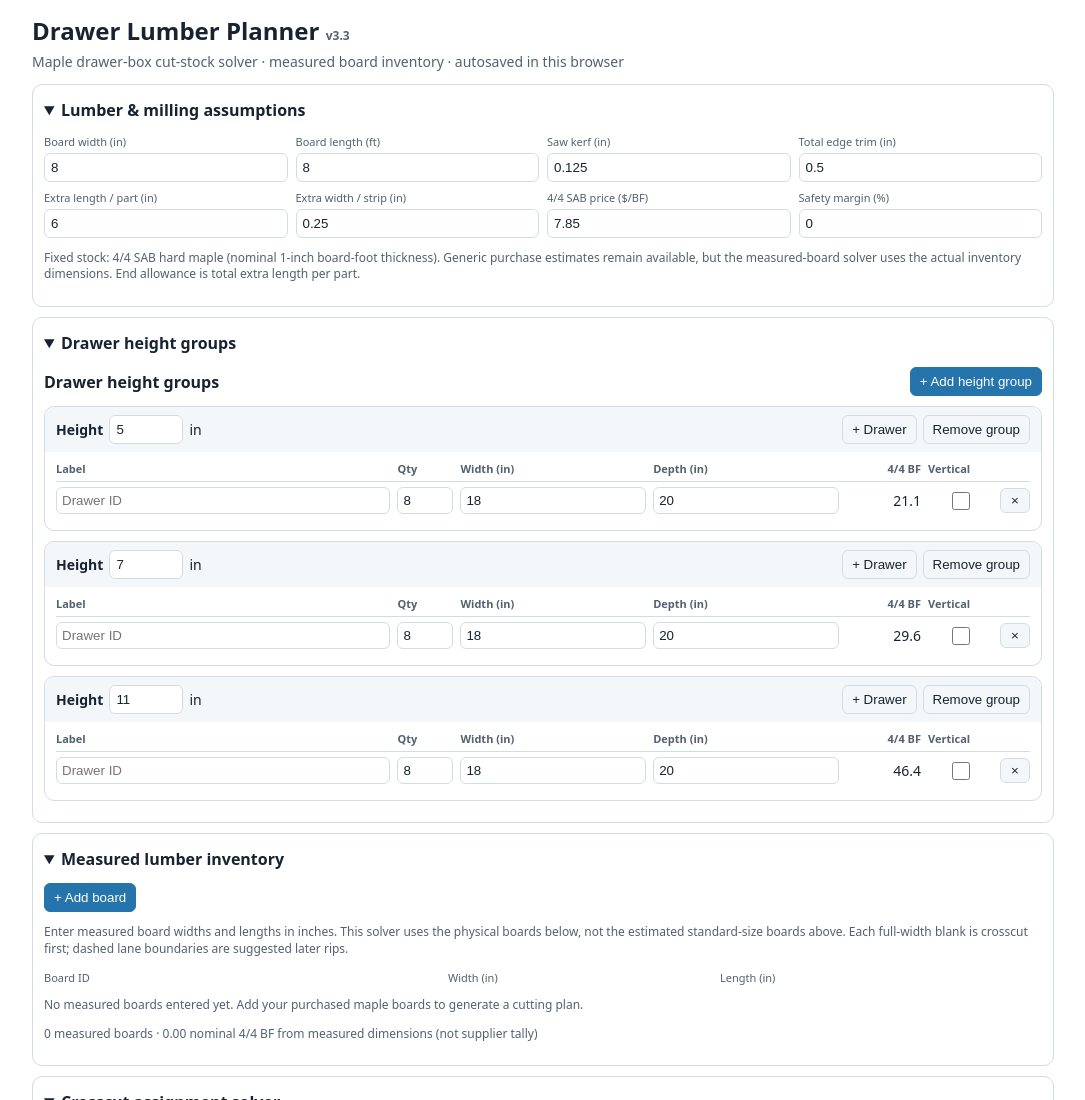
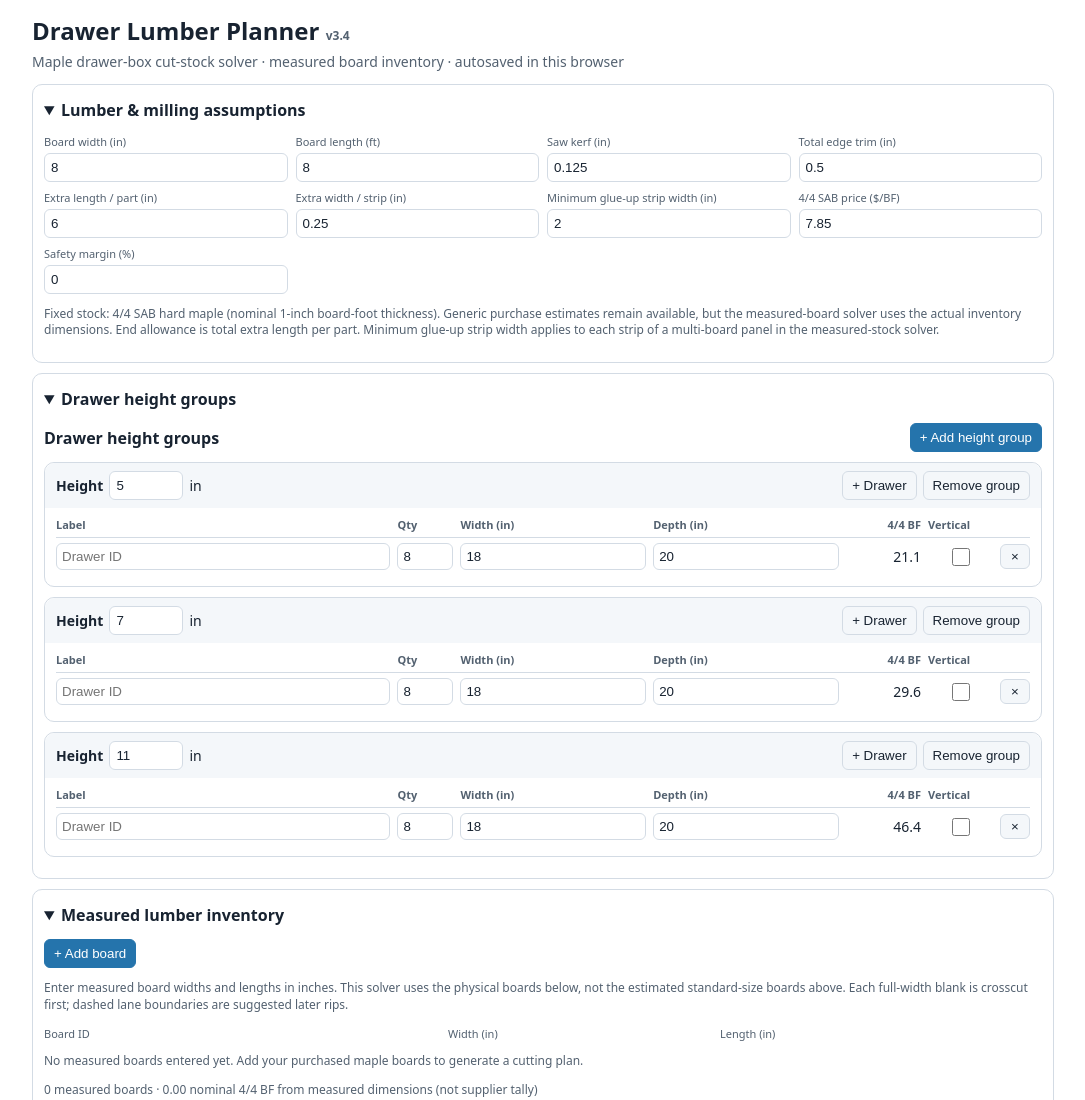
Before and after one commit to humanapp/drawer-lumber-planner, a website: page index.html in a window 1280 px wide. Shown: the top 1100 px of the page, without its empty margins (97-1182 px from the left). Drawn offline with Linux system fonts and the light colour scheme.

Commit message:
Add editable minimum glue-up strip width assumption defaulting to 2 inches

```diff
--- a/index.html
+++ b/index.html
@@ -7,10 +7,10 @@
 .inventory-row,.inventory-head{display:grid;grid-template-columns:minmax(100px,1.5fr) minmax(90px,1fr) minmax(90px,1fr) 50px;gap:8px;align-items:center;margin:5px 0}.inventory-head{color:var(--muted);font-size:11px}.board-layout{padding:10px 0;border-bottom:1px solid var(--line)}.board-layout svg{display:block;width:100%;max-width:100%;overflow:visible}.board-layout .board-cut{cursor:crosshair}.part-face{transition:fill .09s ease,fill-opacity .09s ease,stroke .09s ease}.part-face.is-highlighted{fill:#fac966!important;fill-opacity:.9!important;stroke:#a85a0d!important;stroke-opacity:1!important;stroke-width:2.5!important}.board-cut:focus{outline:none;stroke:#184c77;stroke-width:2}.solver-stats{display:flex;gap:15px;flex-wrap:wrap;margin:8px 0}.solver-stats strong{font-variant-numeric:tabular-nums}.solver-unassigned{max-height:160px;overflow:auto}.solver-unassigned li{margin:4px 0}@media(max-width:600px){.inventory-row,.inventory-head{grid-template-columns:minmax(75px,1fr) 65px 65px 35px;gap:5px}}
 .collapsible>summary{font-size:16px;font-weight:650;cursor:pointer;user-select:none;list-style-position:inside;padding:3px 0}.collapsible>summary:hover{color:light-dark(#235f91,#9ac7e9)}.collapsible>summary:focus-visible{outline:2px solid #4387bc;outline-offset:3px;border-radius:3px}.collapsible:not([open]){padding-top:9px;padding-bottom:9px}.collapsible>.collapse-content{margin-top:10px}.collapsible>.collapse-content>section{margin:0;padding:0;border:0}.collapsible>.collapse-content>.row{margin-bottom:8px}.collapsible>.collapse-content>.stats{margin:0}
 </style></head><body><main>
-<div class="row"><h1>Drawer Lumber Planner <small class="muted" style="font-size:12px">v3.3</small></h1></div>
+<div class="row"><h1>Drawer Lumber Planner <small class="muted" style="font-size:12px">v3.4</small></h1></div>
 <p class="muted" style="margin:5px 0 12px">Maple drawer-box cut-stock solver · measured board inventory · autosaved in this browser</p>
 <section class="panel"><h2 style="margin-bottom:9px">Lumber &amp; milling assumptions</h2><div class="fields" id="settings"></div>
-<p class="note">Fixed stock: 4/4 SAB hard maple (nominal 1-inch board-foot thickness). Generic purchase estimates remain available, but the measured-board solver uses the actual inventory dimensions. End allowance is total extra length per part.</p></section>
+<p class="note">Fixed stock: 4/4 SAB hard maple (nominal 1-inch board-foot thickness). Generic purchase estimates remain available, but the measured-board solver uses the actual inventory dimensions. End allowance is total extra length per part. Minimum glue-up strip width applies to each strip of a multi-board panel in the measured-stock solver.</p></section>
 <div class="row"><h2>Drawer height groups</h2><button id="addGroup" class="primary">+ Add height group</button></div><div id="groups"></div>
 <section class="panel" id="inventoryPanel"><div class="row"><h2>Measured lumber inventory</h2><button id="addBoard" class="primary">+ Add board</button></div><p class="note">Enter measured board widths and lengths in inches. This solver uses the physical boards below, not the estimated standard-size boards above. Each full-width blank is crosscut first; dashed lane boundaries are suggested later rips.</p><div class="inventory-head"><span>Board ID</span><span>Width (in)</span><span>Length (in)</span><span></span></div><div id="stockBoards"></div><p class="note" id="inventoryTotal"></p></section>
 <section class="panel"><div class="row"><h2>Crosscut assignment solver</h2><button id="exportMeasured">Export assigned cuts CSV</button></div><p class="note">Greedy allocation: prioritize single-piece panels, then minimal glue-ups. Segments are full-width crosscuts; hovering over a labeled part highlights its surface in the drawer drawing. No cuts are finalized or recorded as completed.</p><div id="solverSummary" class="solver-stats"></div><div id="boardLayouts"></div><div id="solverUnassigned"></div></section>
@@ -24,7 +24,7 @@
 </main><script src="solver.js"></script><script>
 (function(){'use strict';
 const KEY='drawer-lumber-planner-v1';
-const defaults=()=>({inventory:[],settings:{stockWidth:8,stockThickness:1,price4:7.85,boardLength:8,kerf:.125,edgeTrim:.5,endExtra:6,widthExtra:.25,price:6,margin:0},groups:[{id:1,height:5,items:[{id:2,qty:8,width:18,depth:20}]},{id:3,height:7,items:[{id:4,qty:8,width:18,depth:20}]},{id:5,height:11,items:[{id:6,qty:8,width:18,depth:20}]}]});
+const defaults=()=>({inventory:[],settings:{stockWidth:8,stockThickness:1,price4:7.85,boardLength:8,kerf:.125,edgeTrim:.5,endExtra:6,widthExtra:.25,minGlueWidth:2,price:6,margin:0},groups:[{id:1,height:5,items:[{id:2,qty:8,width:18,depth:20}]},{id:3,height:7,items:[{id:4,qty:8,width:18,depth:20}]},{id:5,height:11,items:[{id:6,qty:8,width:18,depth:20}]}]});
 const $=id=>document.getElementById(id),num=v=>Math.max(0,Number(v)||0),fmt=x=>Number.isFinite(x)?x.toFixed(1):'—';
 let state;try{state=JSON.parse(localStorage.getItem(KEY))||defaults();if(!Array.isArray(state.groups)||!state.settings)throw Error()}catch(e){state=defaults()}
 const savedPrice4=state.settings.price4;
@@ -36,7 +36,7 @@ if(state.settings.price4===undefined||state.settings.price4===null)state.setting
 if(Number(state.settings.price4)===6&&Number(state.settings.price)===6)state.settings.price4=7.85;
 let nextID=Math.max(10,...state.groups.flatMap(g=>[g.id,...g.items.map(i=>i.id)]))+1;
 let nextBoardID=Math.max(0,...state.inventory.map(b=>Number(String(b.id||'').match(/^B(\d+)$/)?.[1])||0))+1;
-const defs=[['stockWidth','Board width (in)',.25],['boardLength','Board length (ft)',.5],['kerf','Saw kerf (in)',.001],['edgeTrim','Total edge trim (in)',.125],['endExtra','Extra length / part (in)',.5],['widthExtra','Extra width / strip (in)',.125],['price4','4/4 SAB price ($/BF)',.25],['margin','Safety margin (%)',1]];
+const defs=[['stockWidth','Board width (in)',.25],['boardLength','Board length (ft)',.5],['kerf','Saw kerf (in)',.001],['edgeTrim','Total edge trim (in)',.125],['endExtra','Extra length / part (in)',.5],['widthExtra','Extra width / strip (in)',.125],['minGlueWidth','Minimum glue-up strip width (in)',.125],['price4','4/4 SAB price ($/BF)',.25],['margin','Safety margin (%)',1]];
 function save(){try{localStorage.setItem(KEY,JSON.stringify(state))}catch(e){$('status').textContent='Autosave unavailable: use Save project.'}}
 function input(value,step,label,onChange){const e=document.createElement('input');e.type='number';e.step=step;e.min='0';e.value=value;e.setAttribute('aria-label',label);e.oninput=()=>onChange(e.value);return e}
 function makeButton(text,callback){const b=document.createElement('button');b.textContent=text;b.onclick=callback;return b}
```
